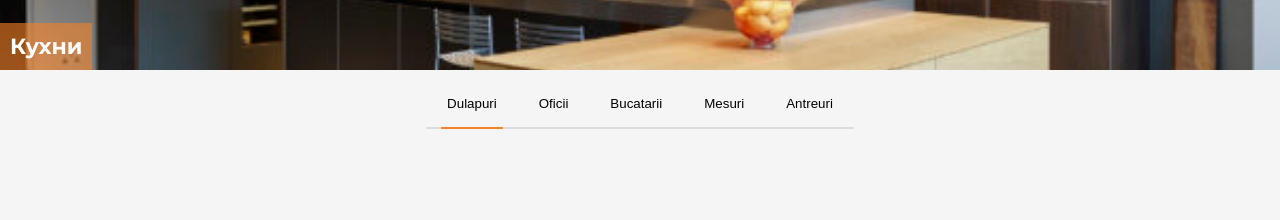
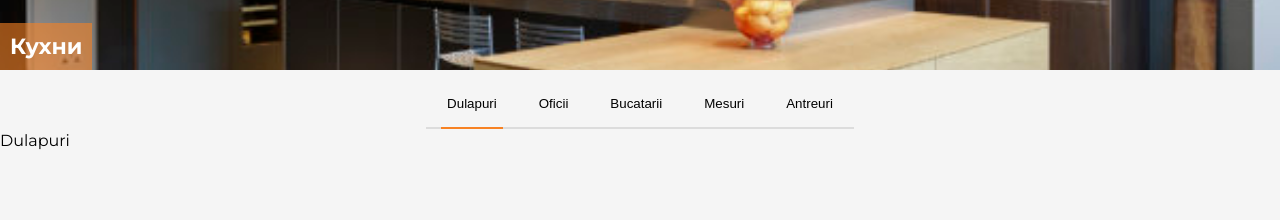
Before and after one commit to lxndrbukin/shkafmaster, a React (Create React App) app in the folder client/: page / in a window 1280 px wide. Shown: the part 395-615 px from the top of the page. Built offline with nearby package versions, Linux system fonts and the light colour scheme; no server answers; a web font is replaced by a local one.

Commit message:
Working on Categories slider on Homepage

```diff
--- a/client/src/components/Categories/Categories.jsx
+++ b/client/src/components/Categories/Categories.jsx
@@ -13,13 +13,8 @@ class Categories extends React.Component {
     this.setState({ num: 0 });
   }
 
-  render() {
-    const categories = Array.from(document.querySelectorAll('.category'));
-    return (
-      <div className='categories-wrapper block-wrapper'>
-        {/* <div className='categories block-header'>{this.props.name}</div> */}
-        <div className='categories'>
-          {categoriesList.map((category, idx) => {
+  categoriesList() {
+    return categoriesList.map((category, idx) => {
       return (
         <Category
           key={idx}
@@ -34,8 +29,25 @@ class Categories extends React.Component {
           selected={this.state.selected}
         />
       );
-          })}
+    });
+  }
+
+  categoryItems() {
+    return categoriesList.map((category, idx) => {
+      return (
+        <div className='category_content'>
+          {category.name[this.props.language]}
         </div>
+      );
+    });
+  }
+
+  render() {
+    const categories = Array.from(document.querySelectorAll('.category'));
+    return (
+      <div className='categories-wrapper block-wrapper'>
+        {/* <div className='categories block-header'>{this.props.name}</div> */}
+        <div className='categories'>{this.categoriesList()}</div>
         <div
           style={
             categories[this.state.num]
@@ -49,7 +61,7 @@ class Categories extends React.Component {
           }
           className='category_active'
         ></div>
-        <div className='category_items'></div>
+        <div className='category_items'>{this.categoryItems()}</div>
       </div>
     );
   }
--- a/client/src/components/Categories/Categories.scss
+++ b/client/src/components/Categories/Categories.scss
@@ -1,10 +1,13 @@
 @import '../assets/variables.scss';
 
 .categories-wrapper {
+  position: relative;
+  overflow: hidden;
+  height: 100px;
 
   .categories {
     display: flex;
-    border-bottom: 2px solid rgba(0, 0, 0, .1);
+    border-bottom: 2px solid rgba(0, 0, 0, 0.1);
     padding: 10px 0 0 0;
     height: fit-content;
     width: fit-content;
@@ -30,10 +33,20 @@
     }
   }
 
+  .category_items {
+    display: flex;
+    position: absolute;
+
+    .category_content {
+      width: 100vw;
+      height: fit-content;
+    }
+  }
+
   .category_active {
     position: relative;
     height: 2px;
-    transition: margin .3s, width .3s;
+    transition: margin 0.3s, width 0.3s;
 
     &:after {
       position: absolute;
```
Also changed, not shown: client/src/components/Categories/categorySliderAnimation.js (added, +24 -0 lines). Lines whose indentation alone changed are shown as unchanged.
